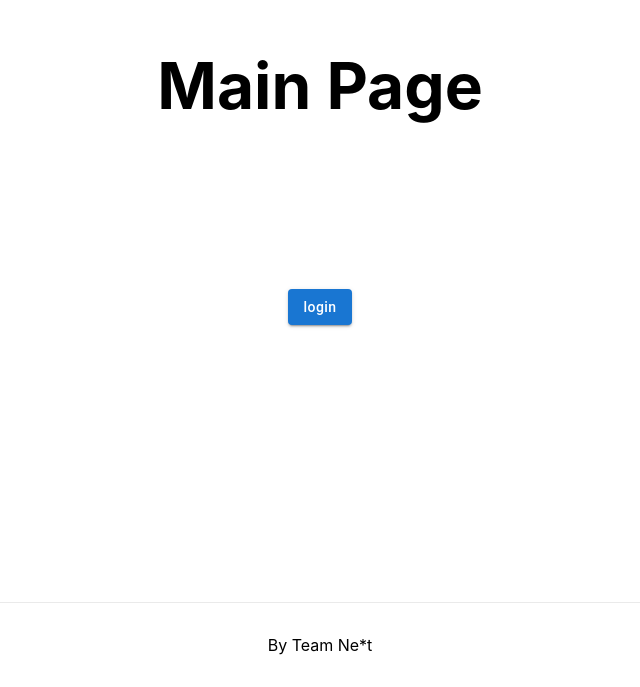
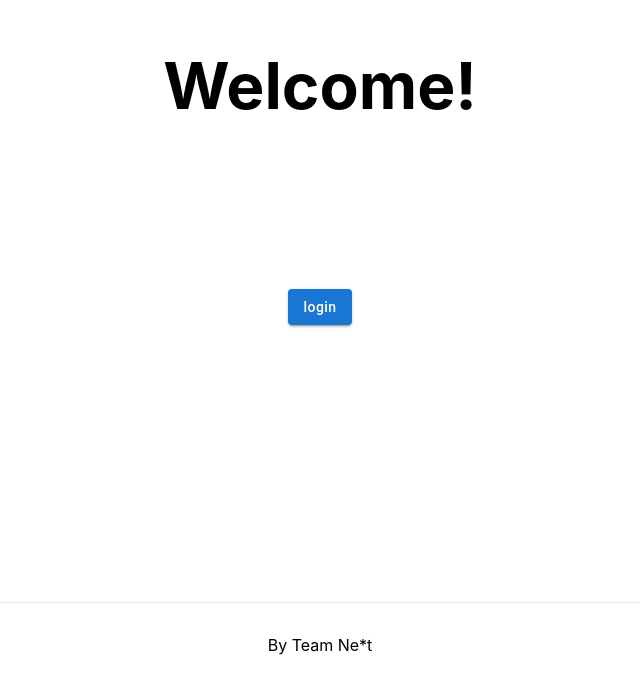
Before and after one commit to yamato0211/hackz-nokogiri-frontend, a Next.js app: page / in a window 1280 px wide. Shown: the part 198-885 px from the top of the page, without its empty margins (320-960 px from the left). Built offline with nearby package versions, Linux system fonts and the light colour scheme; no server answers.

Commit message:
:lipstick: update title in index.tsx

```diff
--- a/src/pages/index.tsx
+++ b/src/pages/index.tsx
@@ -64,7 +64,7 @@ export default function Home() {
       <main className={styles.main}>
 
         <h1 className={styles.title}>
-          Main Page
+          Welcome!
         </h1>
 
         <img src={userData?.picture ? userData.picture : ""} style={{width:"100px", height:"100px", visibility:userData?.picture ? "visible" : "hidden"}}/>
```
